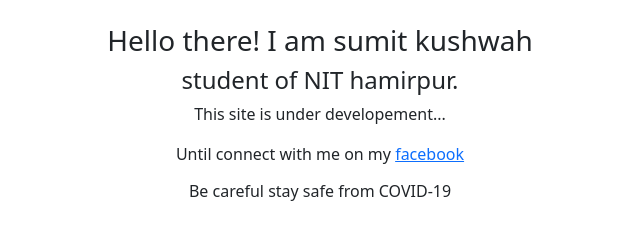
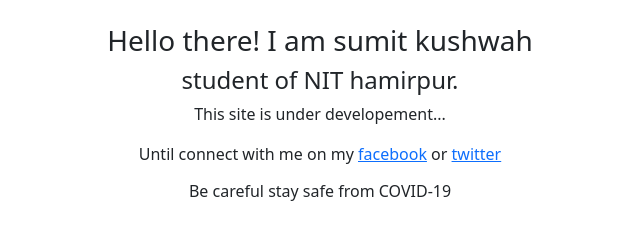
Before and after one commit to sumit-kushwah/sumit-kushwah.github.io, a plain HTML site: page index.html in a window 1280 px wide. Shown: the whole page, without its empty margins (320-960 px from the left). Drawn offline with nearby package versions, Linux system fonts and the light colour scheme.

Commit message:
add twitter link

```diff
--- a/index.html
+++ b/index.html
@@ -17,7 +17,7 @@
 		<h3 class="text-center" >Hello there! I am sumit kushwah</h3>
 		<h4> student of NIT hamirpur.</h4>
 		<p>This site is under developement...</p>
-		<p>Until connect with me on my <a href="https://www.facebook.com/sumit.kushwah.3382">facebook</a></p>
+		<p>Until connect with me on my <a href="https://www.facebook.com/sumit.kushwah.3382">facebook</a> or <a href="https://twitter.com/SumitKu18281654">twitter</a></p>
 		<h6>Be careful stay safe from COVID-19</h6>
 	</div>
 </body>
```
